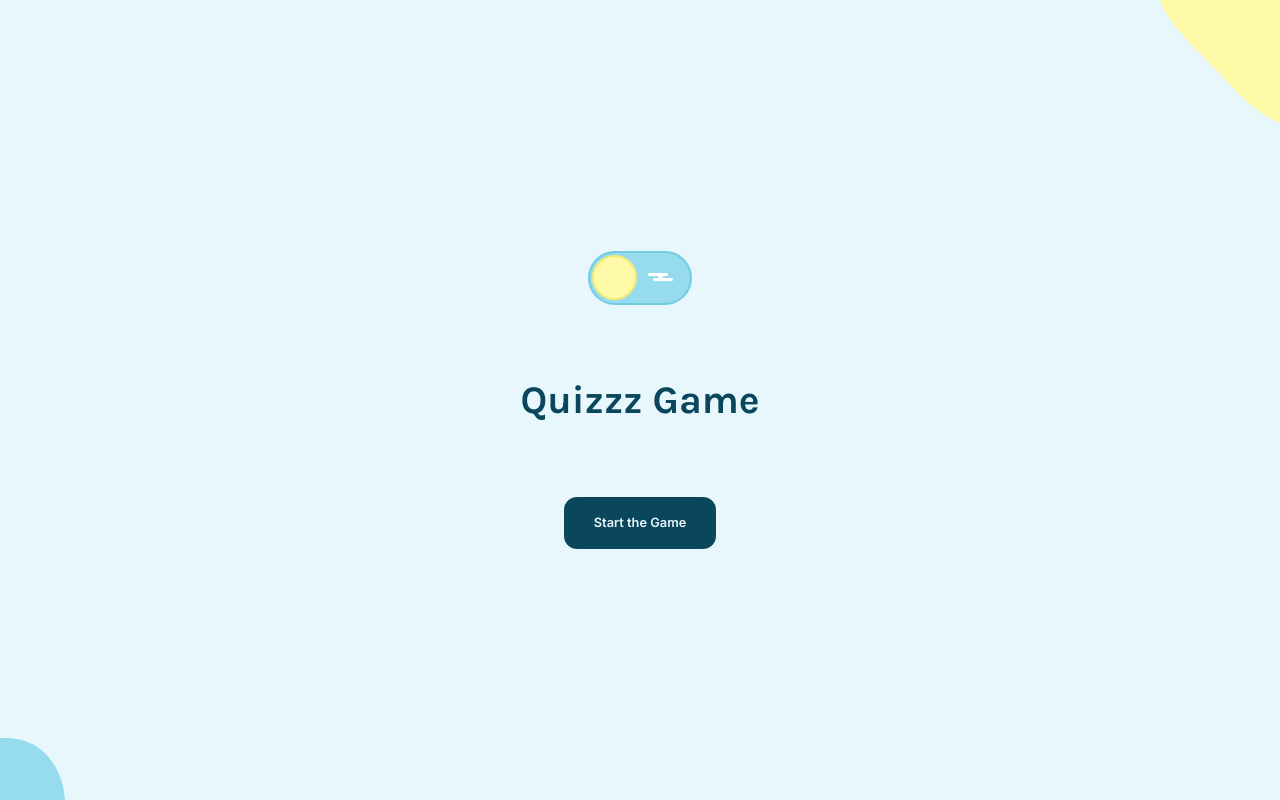
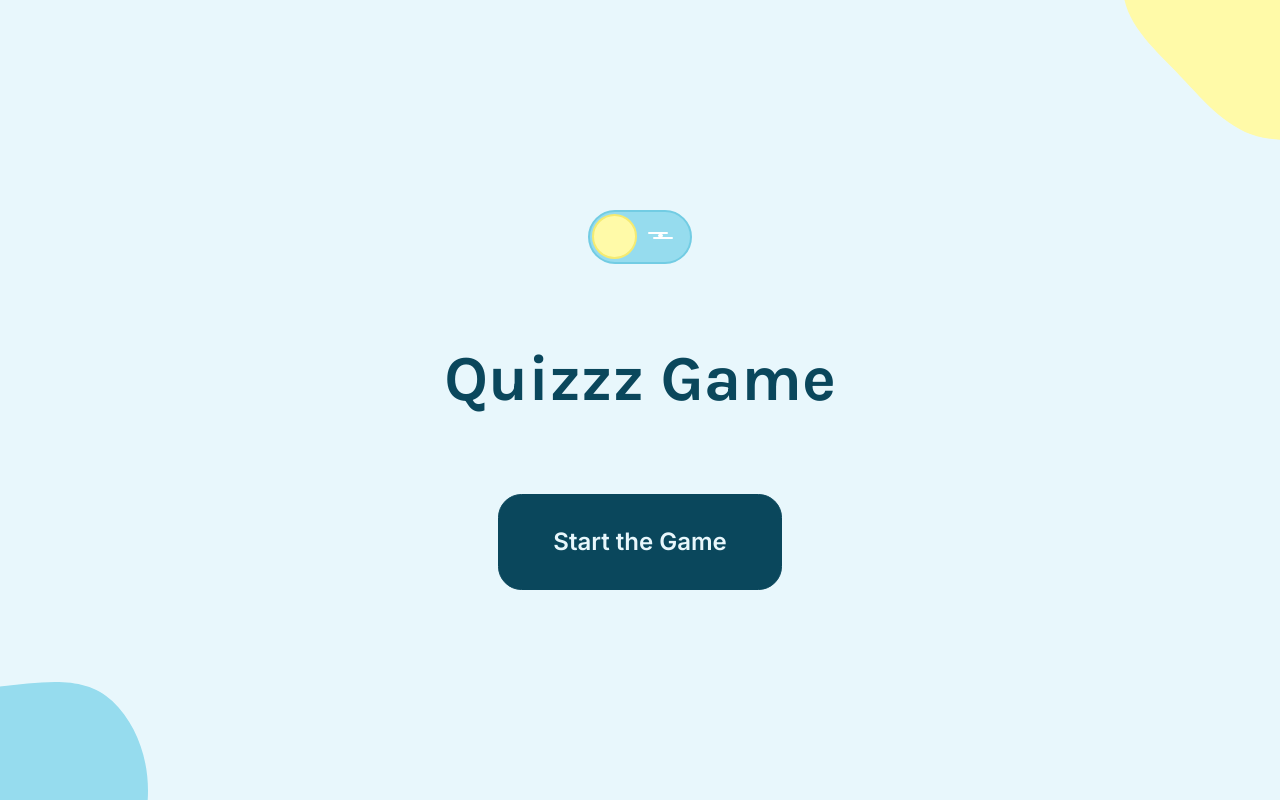
Before and after one commit to TatsianaBunevich/project_quizzz_game, a React (Vite) app: page / in a window 1280 px wide. Built offline with nearby package versions, Linux system fonts and the light colour scheme; no server answers.

Commit message:
changed styles
added styles for start position of the game, changed Blob component, changed general styles

```diff
--- a/src/App.tsx
+++ b/src/App.tsx
@@ -59,7 +59,7 @@ const App: React.FC = () => {
 
 	return (
 		<div className={styles.app} data-theme={theme}>
-			<Header theme={theme} onSwitchTheme={handleSwitchTheme} />
+			<Header play={isPlaying} theme={theme} onSwitchTheme={handleSwitchTheme} />
 			{isPlaying ?
 				<Quiz questions={questions} /> :
 				<h1>Quizzz Game</h1>
--- a/src/components/Blob/Blob.tsx
+++ b/src/components/Blob/Blob.tsx
@@ -2,19 +2,27 @@ import React from 'react';
 import styles from './Blob.module.css';
 import { BlobProps } from '../../types';
 
-const Blob: React.FC<BlobProps> = ({ theme, position, width, height }) => {
+const getPathData = (play: boolean, position: string) => {
+	const paths = {
+		play: {
+			top: "M99.4095 71.3947C71.1213 40.8507 33.3179 11.7816 37.1727 -29.6933C41.4394 -75.599 75.854 -115.359 118.419 -133.133C158.797 -149.994 206.035 -140.256 241.822 -115.149C271.947 -94.0141 272.823 -53.8756 282.141 -18.271C292.17 20.0508 318.521 60.8106 296.501 93.7792C273.539 128.159 224.991 133.432 183.931 128.768C148.318 124.723 123.751 97.6768 99.4095 71.3947Z",
+			bottom: "M-38.919 2.96445C-10.8241 1.07254 20.4975 -5.87426 40.8434 11.5469C63.3629 30.8293 69.9281 62.0589 61.4141 88.8747C53.3376 114.313 28.2818 132.992 -0.0909882 140.475C-23.9759 146.775 -45.6063 132.093 -68.3914 123.11C-92.9153 113.441 -125.606 110.575 -133.794 87.7612C-142.333 63.9714 -124.677 39.0277 -104.912 21.3621C-87.7687 6.03978 -63.0936 4.59238 -38.919 2.96445Z"
+		},
+		default: {
+			top: "M99.4095 81.3947C71.1213 50.8508 33.3179 21.7816 37.1727 -19.6933C41.4394 -65.599 75.854 -105.359 118.419 -123.133C158.797 -139.994 206.035 -130.256 241.822 -105.149C271.947 -84.0141 272.823 -43.8756 282.141 -8.27104C292.17 30.0508 318.521 70.8106 296.501 103.779C273.538 138.159 224.991 143.432 183.931 138.768C148.318 134.723 123.751 107.677 99.4095 81.3947Z",
+			bottom: "M-5.55191 4.90596C35.9614 1.77498 82.2425 -9.72149 112.306 19.1094C145.581 51.0203 155.282 102.703 142.701 147.081C130.767 189.18 93.7448 220.092 51.8208 232.476C16.5281 242.902 -15.4332 218.605 -49.1007 203.738C-85.3375 187.737 -133.641 182.993 -145.741 145.239C-158.358 105.868 -132.269 64.5881 -103.064 35.3528C-77.7328 9.99541 -41.2727 7.60006 -5.55191 4.90596Z"
+		}
+	};
 
+	return play ? (position === 'top' ? paths.play.top : paths.play.bottom) : (position === 'top' ? paths.default.top : paths.default.bottom);
+};
+
+const Blob: React.FC<BlobProps> = ({ theme, play, position, width, height }) => {
 	const blobClasses = `${styles.blob} ${styles[theme]} ${styles[position]}`;
+	const d = getPathData(play, position);
 
-	let d;
-
-	if(position === 'top') {
-		d = "M99.4095 71.3947C71.1213 40.8507 33.3179 11.7816 37.1727 -29.6933C41.4394 -75.599 75.854 -115.359 118.419 -133.133C158.797 -149.994 206.035 -140.256 241.822 -115.149C271.947 -94.0141 272.823 -53.8756 282.141 -18.271C292.17 20.0508 318.521 60.8106 296.501 93.7792C273.539 128.159 224.991 133.432 183.931 128.768C148.318 124.723 123.751 97.6768 99.4095 71.3947Z";
-	} else {
-		d = "M-38.919 2.96445C-10.8241 1.07254 20.4975 -5.87426 40.8434 11.5469C63.3629 30.8293 69.9281 62.0589 61.4141 88.8747C53.3376 114.313 28.2818 132.992 -0.0909882 140.475C-23.9759 146.775 -45.6063 132.093 -68.3914 123.11C-92.9153 113.441 -125.606 110.575 -133.794 87.7612C-142.333 63.9714 -124.677 39.0277 -104.912 21.3621C-87.7687 6.03978 -63.0936 4.59238 -38.919 2.96445Z";
-	}
-
-	return <svg
+	return (
+		<svg
 			width={width}
 			height={height}
 			viewBox={`0 0 ${width} ${height}`}
@@ -28,7 +36,7 @@ const Blob: React.FC<BlobProps> = ({ theme, position, width, height }) => {
 				d={d}
 			/>
 		</svg>
-	;
+	);
 };
 
 export default Blob;
--- a/src/components/Footer/Footer.module.css
+++ b/src/components/Footer/Footer.module.css
@@ -5,3 +5,7 @@
   font-weight: 600;
   border-radius: 0.977em;
 }
+
+.startButton {
+  font-size: 1.5em;
+}
--- a/src/components/Footer/Footer.tsx
+++ b/src/components/Footer/Footer.tsx
@@ -4,7 +4,7 @@ import styles from './Footer.module.css';
 const Footer: React.FC<{ play: boolean, setPlay: (play: boolean) => void }> = ({ play, setPlay }) => {
 	return (
 		<footer className={styles.footer}>
-			<button className={styles.submitButton} onClick={() => setPlay(!play)}>{play ? 'Check answers' : 'Start the Game'}</button>
+			<button className={`${styles.submitButton} ${!play && styles.startButton}`} onClick={() => setPlay(!play)}>{play ? 'Check answers' : 'Start the Game'}</button>
 		</footer>
 	);
 };
--- a/src/components/Header/Header.tsx
+++ b/src/components/Header/Header.tsx
@@ -1,13 +1,13 @@
 import React from 'react';
 import Blob from '../Blob/Blob';
 import Toggle from '../Toggle/Toggle';
-import { ThemeProps } from '../../types';
+import { HeaderProps } from '../../types';
 
-const Header: React.FC<ThemeProps> = ({ theme, onSwitchTheme }) => {
+const Header: React.FC<HeaderProps> = ({ play, theme, onSwitchTheme }) => {
 	return (
 		<header>
-			<Blob theme={theme} position={'top'} width={162} height={187} />
-			<Blob theme={theme} position={'bottom'} width={65} height={62} />
+			<Blob theme={theme} play={play} position='top' width={play ? 162 : 194} height={play ? 187 : 197} />
+			<Blob theme={theme} play={play} position='bottom' width={play ? 65 : 148} height={play ? 62 : 118} />
 			<Toggle theme={theme} onSwitchTheme={onSwitchTheme} />
 		</header>
 	);
--- a/src/components/Toggle/Toggle.tsx
+++ b/src/components/Toggle/Toggle.tsx
@@ -1,8 +1,8 @@
 import React from 'react';
 import styles from './Toggle.module.css';
-import { Theme, ThemeProps } from '../../types';
+import { Theme, ToggleProps } from '../../types';
 
-const Toggle: React.FC<ThemeProps> = ({ theme, onSwitchTheme }) => {
+const Toggle: React.FC<ToggleProps> = ({ theme, onSwitchTheme }) => {
 
 	return (
 		<div className={styles.toggle}>
--- a/src/index.css
+++ b/src/index.css
@@ -8,7 +8,7 @@
     font-family: "Inter", sans-serif;
     line-height: 1;
     font-weight: 400;
-    font-size: 16px;
+    font-size: 12px;
     width: 100%;
     overflow-x: hidden;
 
@@ -60,11 +60,11 @@
   }
 
   h1 {
-    font-size: 1.953em;
+    font-size: 4em;
   }
 
   h2 {
-    font-size: 1em;
+    font-size: 1.5em;
     margin: 0.938em 0;
   }
 
@@ -74,7 +74,7 @@
     padding: 0.438em 1.25em;
     color: var(--button-color);
     background-color: transparent;
-    font-size: 0.64em;
+    font-size: 1em;
     font-weight: 500;
     font-family: "Inter", sans-serif;
     cursor: pointer;
@@ -107,6 +107,6 @@
 
   @media (min-width: 992px) {
     :root {
-      font-size: 20px;
+      font-size: 16px;
     }
   }
```
Also changed, not shown: src/types.ts (+12 -0 lines). Lines whose indentation alone changed are shown as unchanged.
